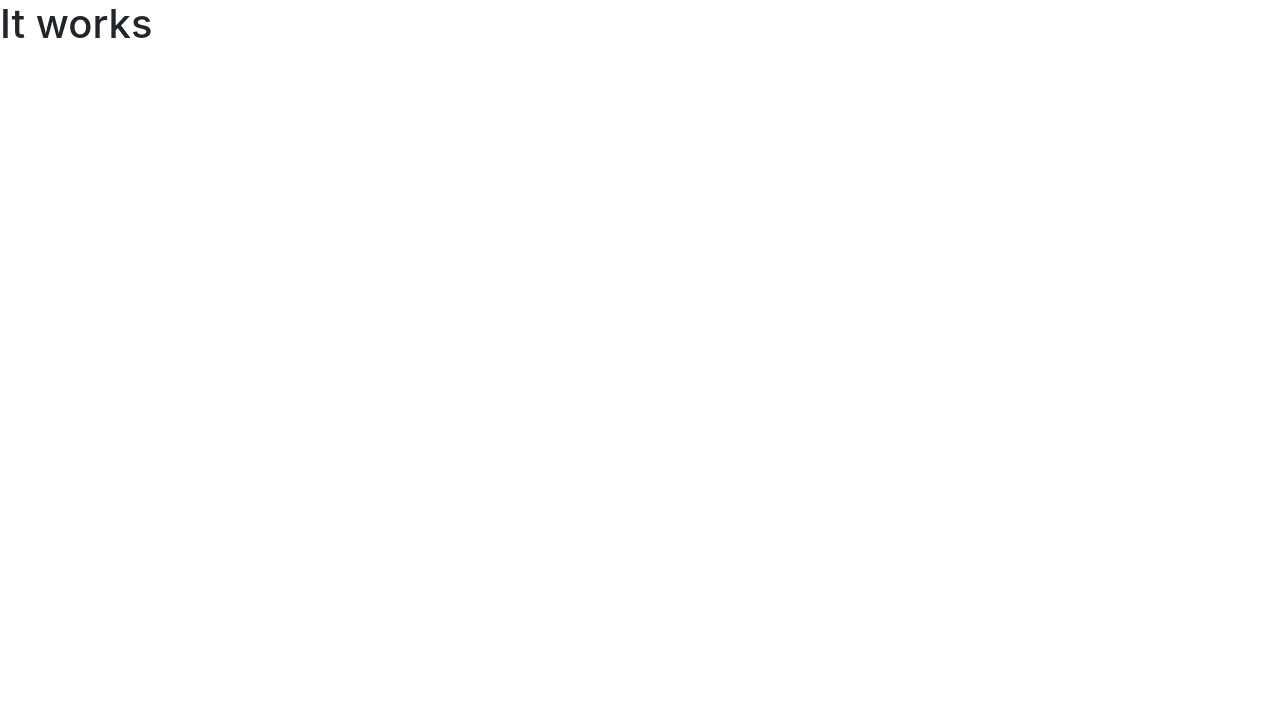
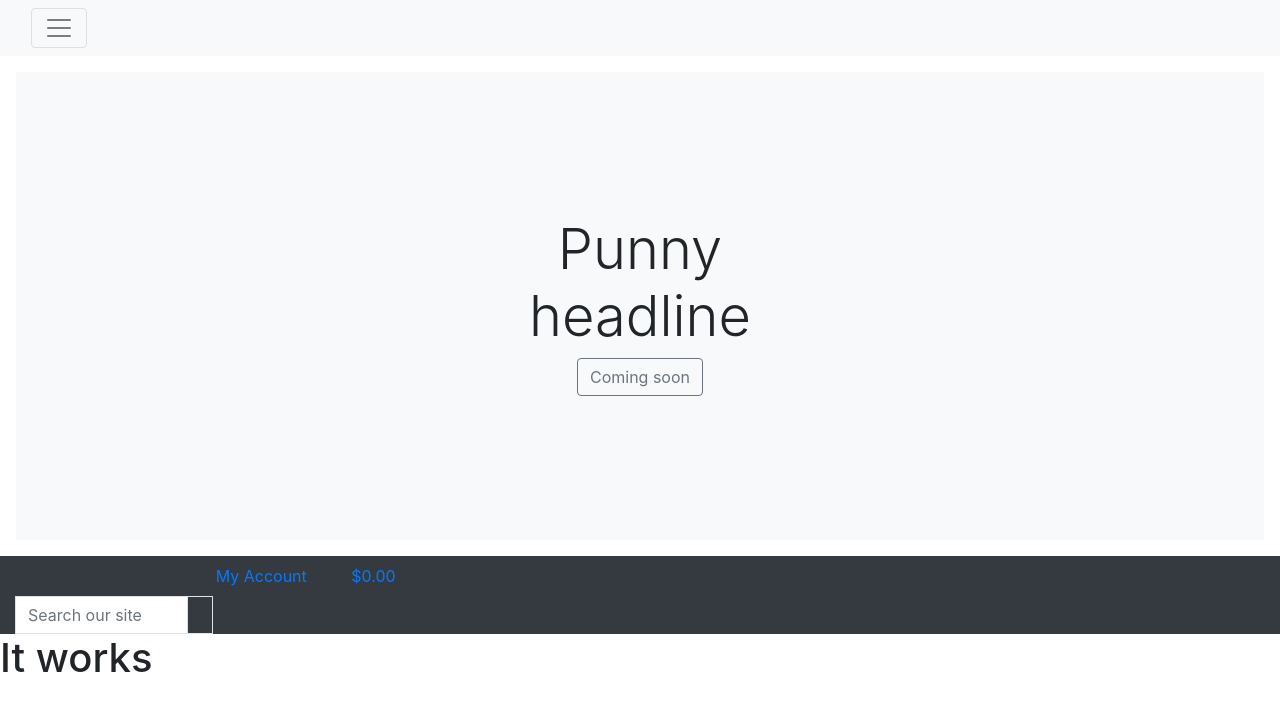
Before and after one commit to Code-Institute-Submissions/redfox_studios, a Django app: page / in a window 1280 px wide. Before the commit the part shown is almost empty. Shown: the top 711 px of the page. Run offline with Django 3.2, Linux system fonts and the light colour scheme; some libraries are stand-ins or nearby versions.

Commit message:
Base css, js files added.  Basic navbar and banner added

```diff
--- a/home/templates/home/index.html
+++ b/home/templates/home/index.html
@@ -1,5 +1,14 @@
 {% extends "base.html" %}
 {% load static %}
+
+{% block page_header %}
+    <div class="container header-container">
+        <div class="row">
+            <div class="col">
+            </div>
+        </div>
+    </div>
+{% endblock %}
 
 {% block content %}
 
--- a/redfox_studios/settings.py
+++ b/redfox_studios/settings.py
@@ -147,3 +147,4 @@ USE_TZ = True
 # https://docs.djangoproject.com/en/3.1/howto/static-files/
 
 STATIC_URL = '/static/'
+STATICFILES_DIRS = (os.path.join(BASE_DIR, 'static'),)
--- a/templates/base.html
+++ b/templates/base.html
@@ -15,7 +15,8 @@
 
     {% block corecss %}
         <link rel="stylesheet" href="https://stackpath.bootstrapcdn.com/bootstrap/4.4.1/css/bootstrap.min.css" integrity="sha384-Vkoo8x4CGsO3+Hhxv8T/Q5PaXtkKtu6ug5TOeNV6gBiFeWPGFN9MuhOf23Q9Ifjh" crossorigin="anonymous">
-    {% endblock %}
+        <link rel="stylesheet" href="{% static 'css/base.css' %}">
+        {% endblock %}
 
     {% block extra_css %}
     {% endblock %}
@@ -32,8 +33,97 @@
     <title>Red Fox Studios {% block extra_title %}{% endblock %}</title>
   </head>
   <body>
-    <header class="container-fluid fixed-top"></header>
+    <div class="collapse" id="navbarToggleExternalContent">
+        <div class="bg-dark p-4">
+        <h5 class="text-black h4">Collapsed content</h5>
+        <span class="text-muted">Toggleable via the navbar brand.</span>
+        </div>
+    </div>
 
+    <nav class="navbar navbar-light bg-light">
+        <div class="container-fluid">
+            <button class="navbar-toggler" type="button" data-bs-toggle="collapse" data-bs-target="#navbarToggleExternalContent" aria-controls="navbarToggleExternalContent" aria-expanded="false" aria-label="Toggle navigation">
+                <span class="navbar-toggler-icon"></span>
+            </button>
+        </div>
+    </nav>
+
+    <!-- navigation poosibilities.
+     <div class="dropdown-menu border-0" aria-labelledby="user-options">
+                            {% if request.user.is_authenticated %}
+                                {% if request.user.is_superuser %}
+                                    <a href="" class="dropdown-item">Product Management</a>
+                                {% endif %}
+                                <a href="" class="dropdown-item">My Profile</a>
+                                <a href="{% url 'account_logout' %}" class="dropdown-item">Logout</a>
+                            {% else %}
+                                <a href="{% url 'account_signup' %}" class="dropdown-item">Register</a>
+                                <a href="{% url 'account_login' %}" class="dropdown-item">Login</a>
+                            {% endif %}
+                        </div>
+    -->
+
+    <!-- site banner -->
+    <div class="position-relative overflow-hidden p-3 p-md-5 m-md-3 text-center bg-light">
+    <div class="col-md-5 p-lg-5 mx-auto my-5">
+      <h1 class="display-4 fw-normal">Punny headline</h1>
+      <a class="btn btn-outline-secondary" href="#">Coming soon</a>
+    </div>
+    <div class="product-device shadow-sm d-none d-md-block"></div>
+    <div class="product-device product-device-2 shadow-sm d-none d-md-block"></div>
+    </div>
+
+
+
+    <!-- shop navigation -->
+    <div class= "bg-dark">
+
+            <div class="col-12 col-lg-4 my-auto py-1 py-lg-0">
+                <ul class="list-inline list-unstyled text-center text-lg-right my-0">
+                    <li class="list-inline-item dropdown">
+                        <a class="text-black nav-link" href="#" id="user-options" data-toggle="dropdown" aria-haspopup="true" aria-expanded="false">
+                            <div class="text-center">
+                                <div><i class="fas fa-user fa-lg"></i></div>
+                                <p class="my-0">My Account</p>
+                            </div>
+                        </a>
+
+                    </li>
+                    <li class="list-inline-item">
+                        <a class="{% if grand_total %}text-info font-weight-bold{% else %}text-black{% endif %} nav-link" href="">
+                            <div class="text-center">
+                                <div><i class="fas fa-shopping-bag fa-lg"></i></div>
+                                <p class="my-0">
+                                    {% if grand_total %}
+                                        ${{ grand_total|floatformat:2 }}
+                                    {% else %}
+                                        $0.00
+                                    {% endif %}
+                                </p>
+                            </div>
+                        </a>
+                    </li>
+                </ul>
+            </div>
+
+        <!-- search button-->
+
+        <div class="col-12 col-lg-4 my-auto py-1 py-lg-0 search">
+                <form method="GET" action="">
+                    <div class="input-group w-50">
+                        <input class="form-control border border-black rounded-0" type="text" name="q" placeholder="Search our site">
+                        <div class="input-group-append">
+                            <button class="form-control btn btn-black border border-black rounded-0" type="submit">
+                                <span class="icon">
+                                    <i class="fas fa-search"></i>
+                                </span>
+                            </button>
+                        </div>
+                    </div>
+                </form>
+    </div>
+
+        </div>
     {% if messages %}
         <div class="message-container"></div>
     {% endif %}
```
Also changed, not shown: static/css/base.css (added), static/js/base.js (added).
